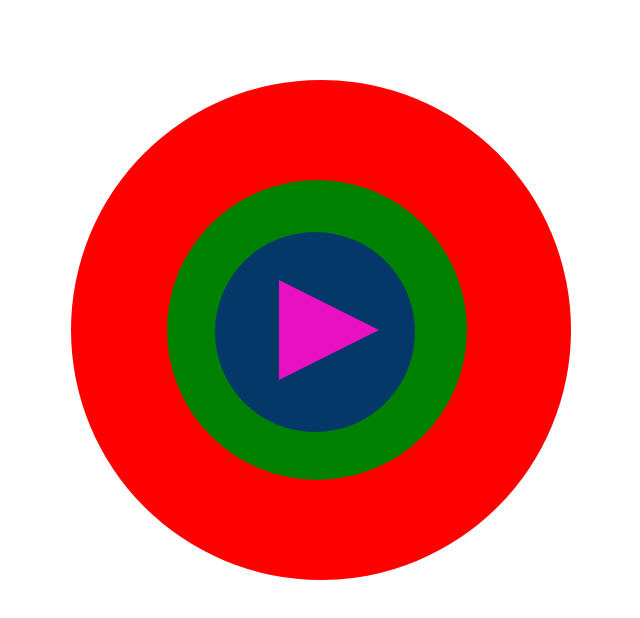
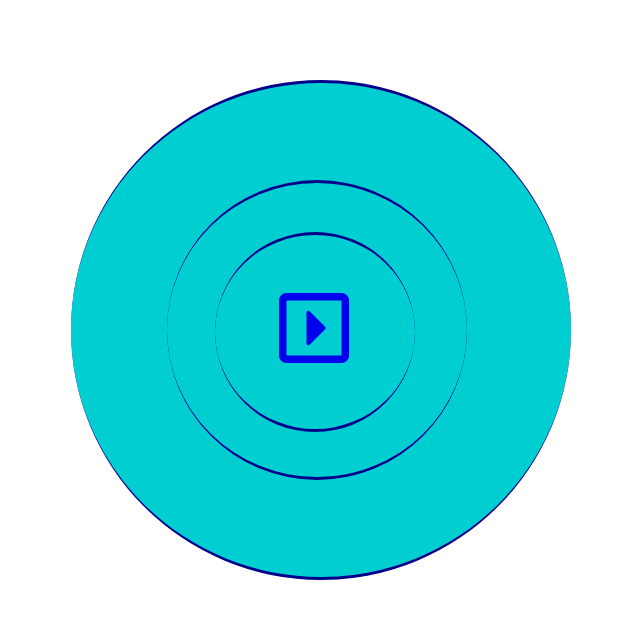
Before and after one commit to FullGauss/3Circle, a plain HTML site: page index.html in a window 1280 px wide. Shown: the whole page, without its empty margins (409-1049 px from the left). Drawn offline with Linux system fonts and the light colour scheme.

Commit message:
add border font awesome transform:rotate change circle color

```diff
--- a/css/index.css
+++ b/css/index.css
@@ -7,11 +7,17 @@
   width: 500px;
   height: 500px;
   border-radius: 250px;
-  background-color: red;
+  box-sizing: border-box;
+  background-color:#00CED1;
+  border-top: 3px solid #00008B;
+  border-bottom: 3px solid #00008B;
+}
 
-}
+
 .circle1:hover {
-  background-color: rgb(19, 19, 19);
+  transition: 300ms;
+  background-color: #1E90FF;
+  transform: rotate(90deg);
 }
 .circle2 {
   position: relative;
@@ -20,11 +26,15 @@
   width: 300px;
   height: 300px;
   border-radius: 150px;
-  background-color: green;
+  background-color:#00CED1;
+  border-top: 3px solid #00008B;
+  border-bottom: 3px solid #00008B;
 
 }
 .circle2:hover {
-  background-color: rgb(90, 105, 84);
+  transition: 300ms;
+  background-color:#1E90FF;
+  transform: rotate(90deg);
 }
 .circle3 {
   position: relative;
@@ -33,20 +43,19 @@
   width: 200px;
   height: 200px;
   border-radius: 100px;
-  background-color: rgb(3, 56, 105);
+  background-color:#00CED1;
+  border-top: 3px solid #00008B;
+  border-bottom: 3px solid #00008B;
+
   }
 .circle3:hover {
-  background-color: rgb(194, 182, 18);
+  transition: 300ms;
+  background-color: #1E90FF;
+  transform: rotate(90deg);
 }
-.triangle-right {
+.trianglePlay {
   position: relative;
+  bottom: 49.5rem;
+  left: 13rem;
   width: 0px;
-  bottom: 50rem;
-  left: 13rem;
-	border-top: 50px solid transparent;
-	border-left: 100px solid rgb(231, 16, 195);
-	border-bottom: 50px solid transparent;
 }
-.triangle-right:active{
-
-}
--- a/index.html
+++ b/index.html
@@ -4,6 +4,9 @@
     <meta charset="utf-8">
     <meta http-equiv="X-UA-Compatible" content="IE=edge">
     <title>Page Title</title>
+    <link rel="stylesheet" href="https://use.fontawesome.com/releases/v5.8.1/css/all.css"
+    integrity="sha384-50oBUHEmvpQ+1lW4y57PTFmhCaXp0ML5d60M1M7uH2+nqUivzIebhndOJK28anvf"
+    crossorigin="anonymous">
     <link rel="stylesheet" type="text/css" media="screen" href="css/reset.css">
     <link rel="stylesheet" type="text/css" media="screen" href="css/index.css">
 </head>
@@ -12,7 +15,10 @@
         <div class="circle1"></div>
         <div class="circle2"></div>
         <div class="circle3"></div>
-        <a href="https://www.youtube.com/"><div class="triangle-right"></div></a>
+        <div class="trianglePlay"><a class href="https://www.youtube.com/">
+            <i class="far fa-caret-square-right fa-5x"></i></a>
     </div>
+    </div>
+
 </body>
 </html>
```
